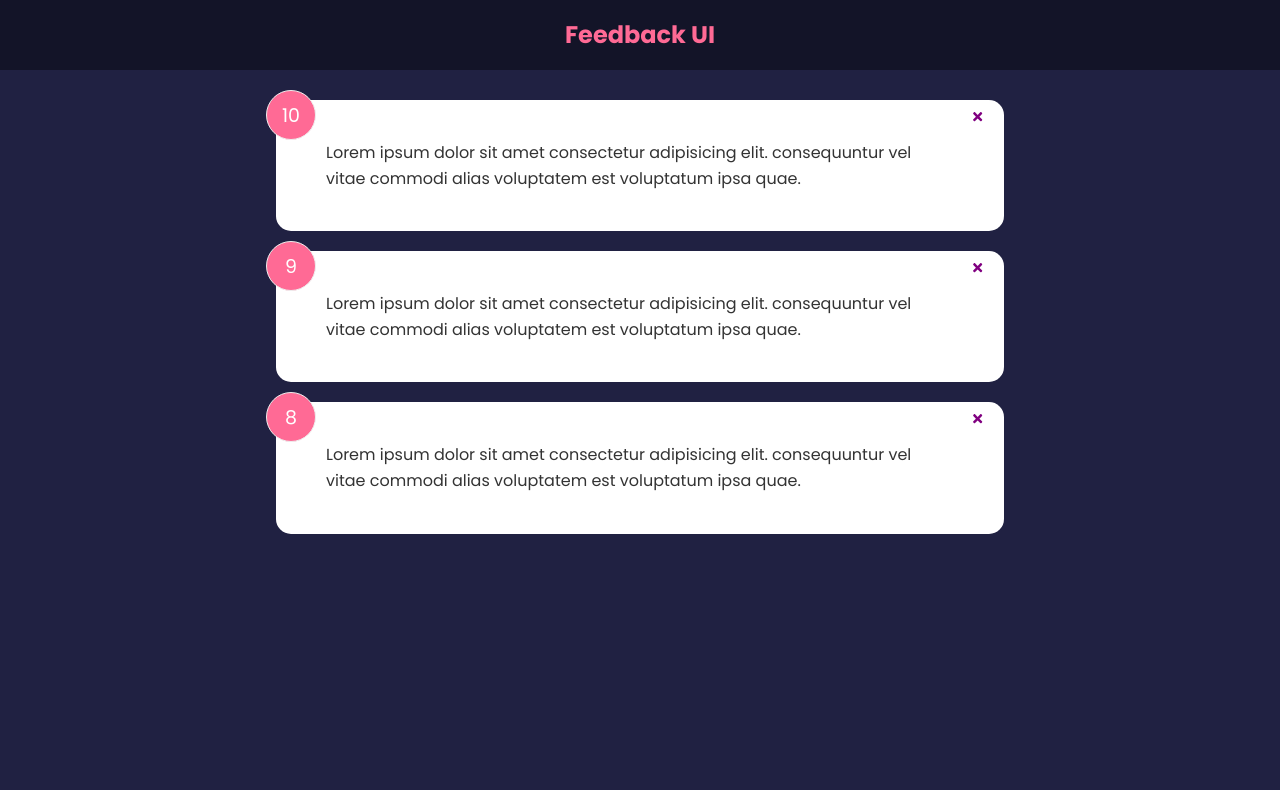
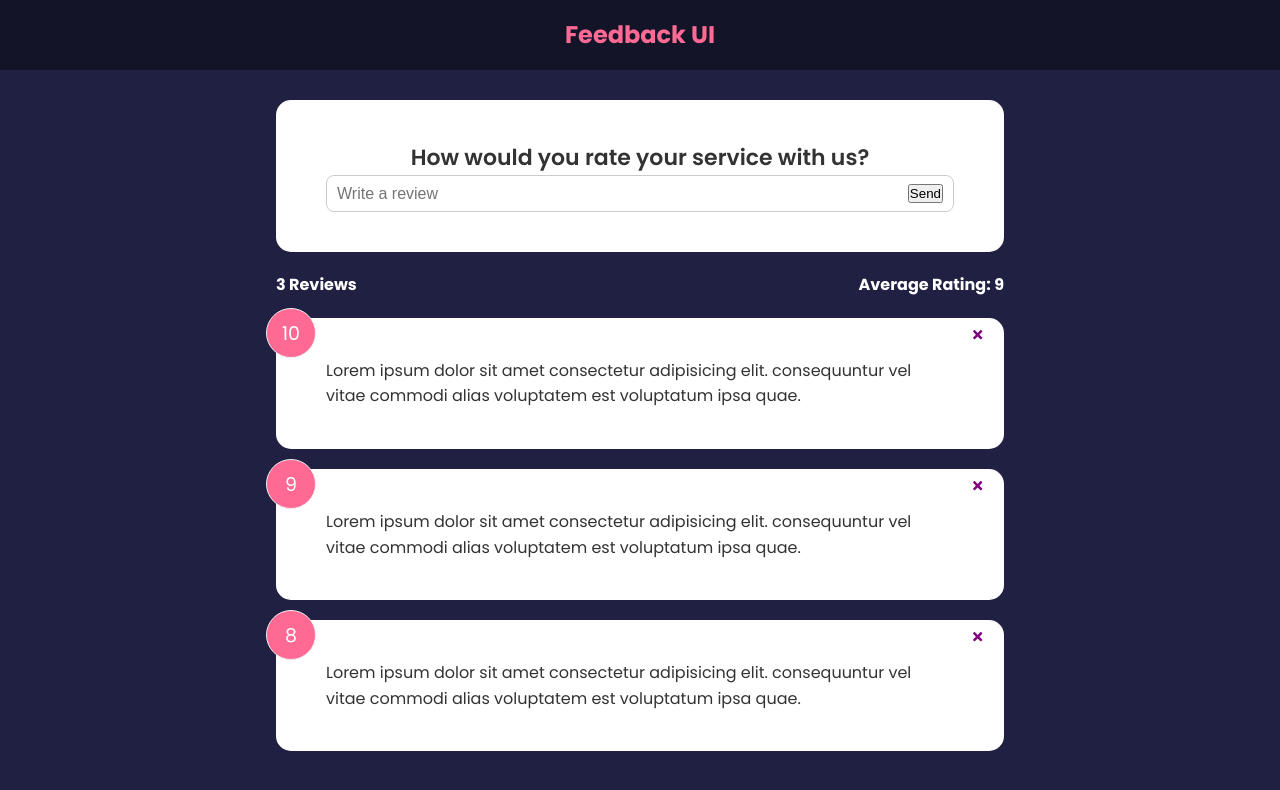
Before and after one commit to fernandobq/feedback-app, a React (Create React App) app: page / in a window 1280 px wide. Shown: the top 790 px of the page. Built offline with nearby package versions, Linux system fonts and the light colour scheme; the HTML template or start-up script is replaced by a standard one.

Commit message:
Added both new components to the app

```diff
--- a/src/App.js
+++ b/src/App.js
@@ -2,6 +2,8 @@ import Header from "./components/Header";
 import {useState} from "react";
 import FeedbackData from "./data/FeedbackData";
 import FeedbackList from "./components/FeedbackList";
+import FeedbackStats from "./components/FeedbackStats";
+import FeedbackForm from "./components/FeedbackForm";
 
 const App = () => {
     const [feedback, setFeedback] = useState(FeedbackData)
@@ -15,6 +17,8 @@ const App = () => {
         <>
             <Header />
             <div className="container">
+                <FeedbackForm />
+                <FeedbackStats feedback={feedback} />
                 <FeedbackList
                     feedback={feedback}
                     handleDelete={deleteFeedback}
```
